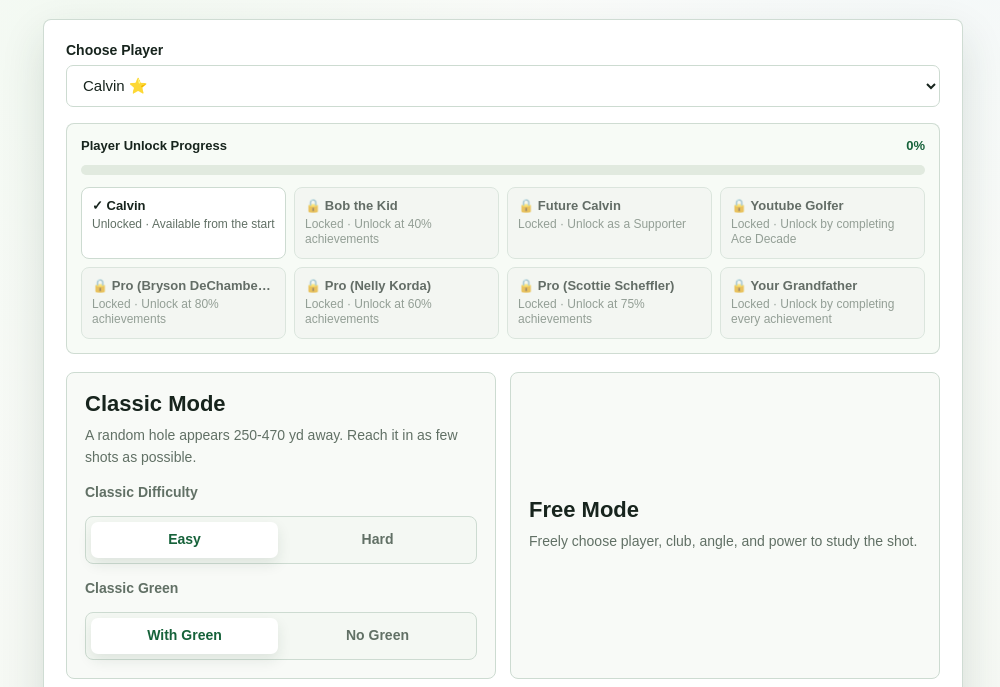
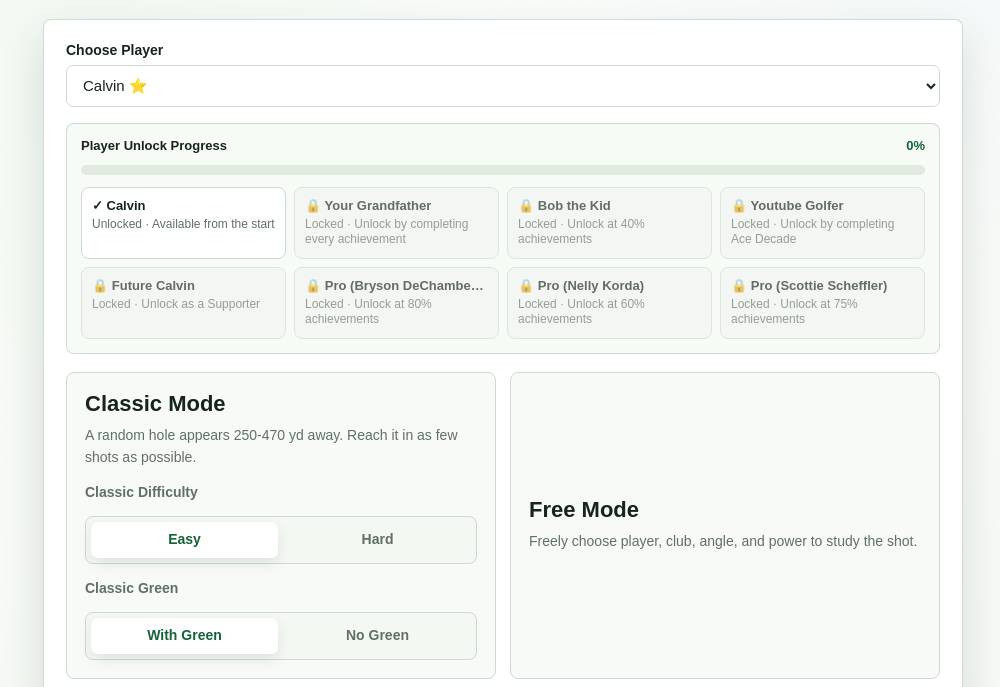
Before and after one commit to ApolloWei/Golf-Simulator, a plain HTML site: page index.html in a window 1280 px wide. Shown: the part 113-800 px from the top of the page, without its empty margins (137-1137 px from the left). Drawn offline with Linux system fonts and the light colour scheme.

Commit message:
Sort players by rating

```diff
--- a/index.html
+++ b/index.html
@@ -2312,6 +2312,14 @@
       return playerDisplayNames[player]?.[currentLang] || player;
     }
 
+    function sortedPlayerNames() {
+      return Object.keys(players).sort((a, b) => {
+        const ratingDiff = (playerRatings[a] || 1) - (playerRatings[b] || 1);
+        if (ratingDiff !== 0) return ratingDiff;
+        return playerDisplayName(a).localeCompare(playerDisplayName(b), currentLang === "zh" ? "zh-CN" : "en-US");
+      });
+    }
+
     function scoreStars(score) {
       return "⭐️".repeat(Math.max(1, Math.min(5, score)));
     }
@@ -2426,7 +2434,7 @@
       const previousLobbyPlayer = lobbyPlayerSelect.value || previousPlayer;
       playerSelect.innerHTML = "";
       lobbyPlayerSelect.innerHTML = "";
-      Object.keys(players).forEach((name) => {
+      sortedPlayerNames().forEach((name) => {
         const unlocked = isPlayerUnlocked(name);
         const label = `${unlocked ? "" : "🔒 "}${playerDisplayName(name)} ${ratingStars(name)}`;
         const option = document.createElement("option");
@@ -2460,7 +2468,7 @@
       }
       if (!playerUnlockList) return;
       playerUnlockList.innerHTML = "";
-      Object.keys(players).forEach((name) => {
+      sortedPlayerNames().forEach((name) => {
         const unlocked = isPlayerUnlocked(name);
         const item = document.createElement("div");
         item.className = `player-unlock-item${unlocked ? "" : " locked"}`;
```
